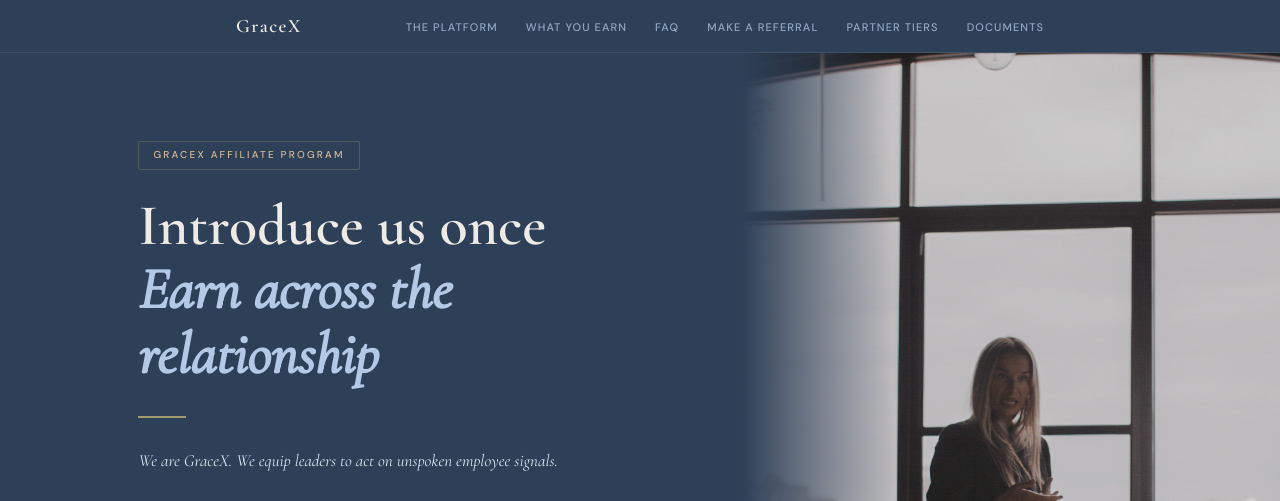
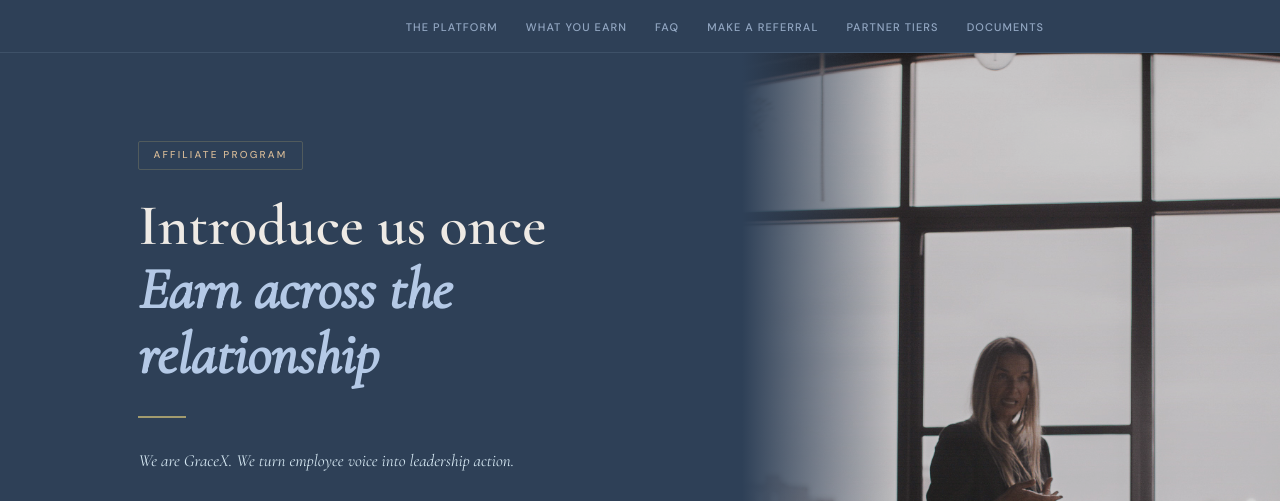
Before and after one commit to rolandillyes-rgb/gracex-assets, a plain HTML site: page index.html in a window 1280 px wide. Shown: the top 501 px of the page. Drawn offline with nearby package versions, Linux system fonts and the light colour scheme.

Commit message:
Update index.html
We are GraceX. We turn employee voice into leadership action.

```diff
--- a/index.html
+++ b/index.html
@@ -219,7 +219,7 @@
   .tot-label { font-size: 10px; font-weight: 500; letter-spacing: 0.08em; text-transform: uppercase; color: var(--text-mid); }
   .tot-amt { font-family: var(--font-display); font-size: 26px; font-weight: 600; color: var(--slate-dark); }
 
-  /* WHAT SETS GRACEX APART */
+  /* WHAT SETS  APART */
   .unique-grid {
     display: grid; grid-template-columns: repeat(2, 1fr); gap: 14px;
   }
@@ -752,7 +752,7 @@
 <!-- NAV -->
 <nav>
   <div class="inner">
-    <a class="nav-logo" href="#">GraceX</a>
+    <a class="nav-logo" href="#"></a>
     <ul class="nav-links">
       <li><a href="#platform">The Platform</a></li>
       <li><a href="#compensation">What You Earn</a></li>
@@ -768,10 +768,10 @@
 <section class="hero">
   <div class="hero-inner">
     <div class="hero-content">
-      <div class="hero-eyebrow">GraceX Affiliate Program</div>
+      <div class="hero-eyebrow"> Affiliate Program</div>
       <h1>Introduce us once<br><em>Earn across the relationship</em></h1>
       <div class="hero-rule"></div>
-      <p class="hero-mission">We are GraceX. We equip leaders to act on unspoken employee signals.</p>
+      <p class="hero-mission">We are GraceX. We turn employee voice into leadership action.</p>
       <p>You are here because someone at GraceX thinks you know business owners who carry personal liability for psychosocial risk at work. The test is simple. If you know the owner or managing director of an Australian office-based business with 20 to 200 staff, you already know a candidate. You are not expected to work out whether they have a problem. That is our job, not yours.</p>
       <p>This page explains how the program works, what you earn, and what you are and are not expected to do.</p>
     </div>
```
